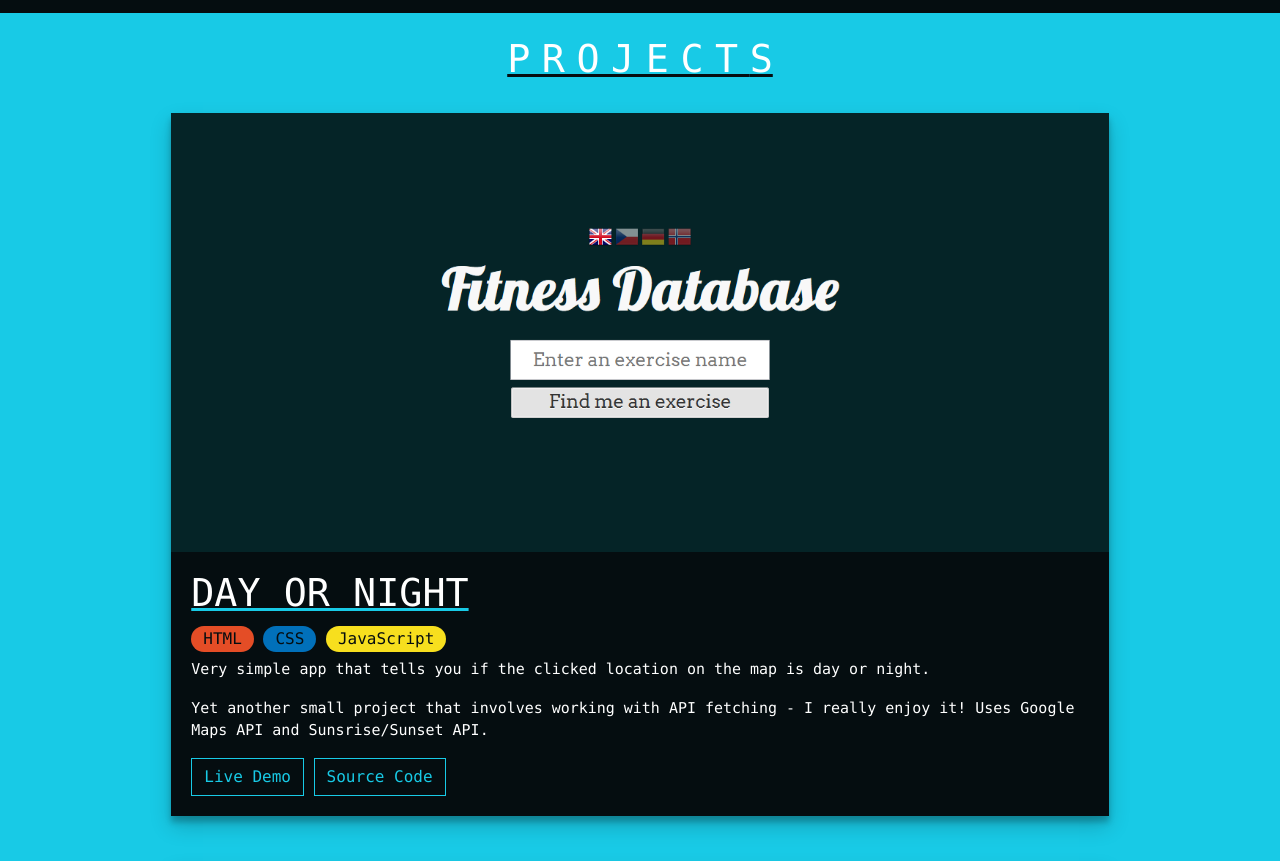
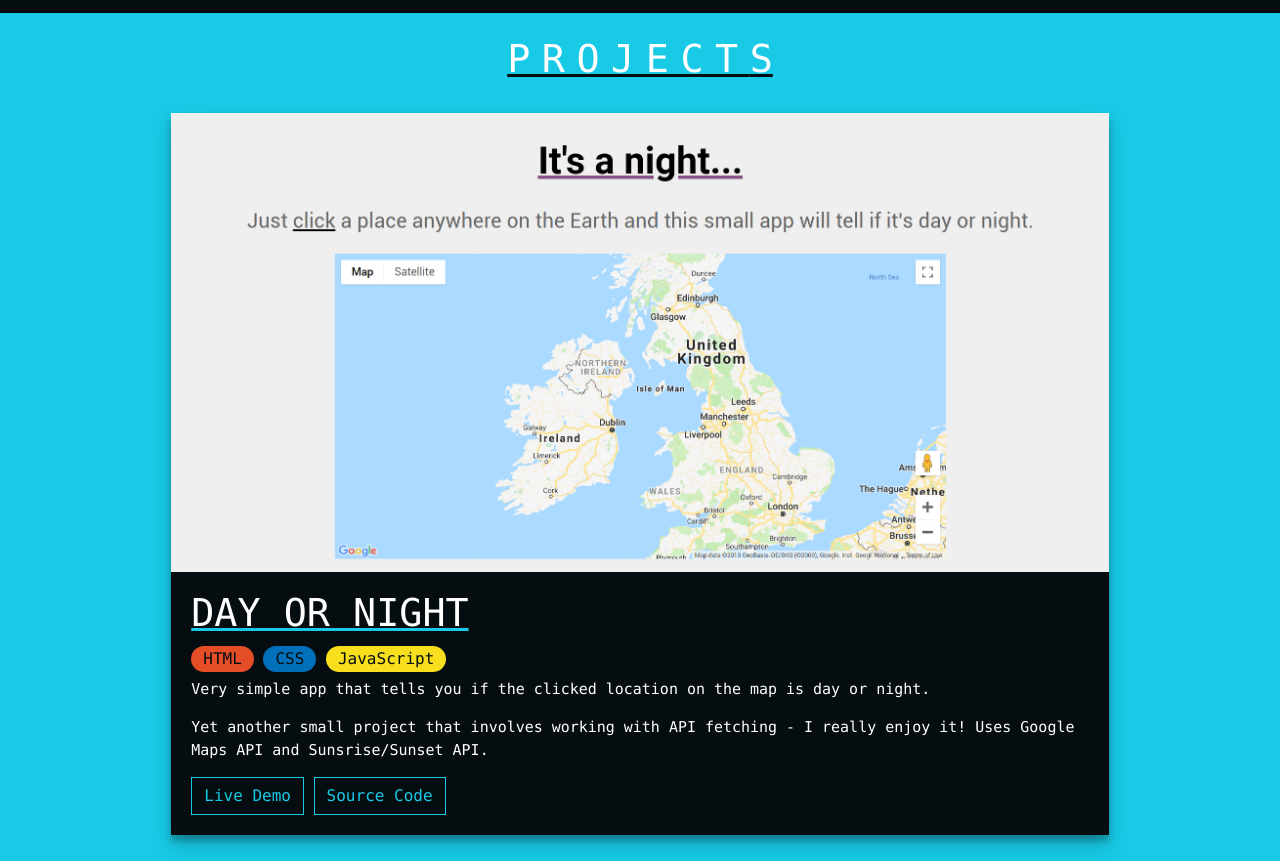
Before and after one commit to oskarwilczynski/portfolio-site, a website: page index.html in a window 1280 px wide. Shown: the part 1499-2360 px from the top of the page. Drawn offline with nearby package versions, Linux system fonts and the light colour scheme; files that its build step writes are made by us from their sources.

Commit message:
Added image to project

```diff
--- a/index.html
+++ b/index.html
@@ -199,7 +199,7 @@
             </div>
         </div> -->
         <div class="card mb-5 mx-auto projects-card">
-            <img class="card-img-top projects-img" src="./images/fitness-demo.png">
+            <img class="card-img-top projects-img" src="./images/day-or-night.png">
             <div class="card-body projects-card-body">
                 <h4 class="card-title projects-card-title">DAY OR NIGHT</h4>
                 <button type="button" class="btn btn-primary projects-btn-top" style="background-color: #E44D26;">HTML</button>
```
Also changed, not shown: dist/images/day-or-night.png (added), dist/index.html, images/day-or-night.png (added).
